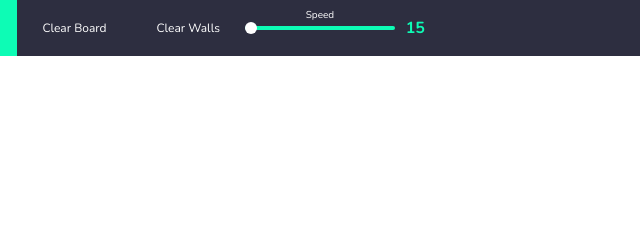
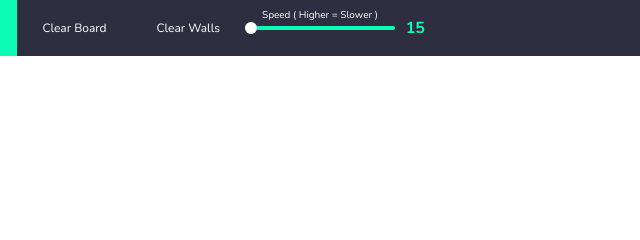
Before and after one commit to Adrian-Forde-1/Pathfinding-Visualizer, a website with bundled scripts: page index.html in a window 1280 px wide. Shown: the top 240 px of the page, 573-1213 px from the left. Built offline with nearby package versions, Linux system fonts and the light colour scheme.

Commit message:
Updated speed UI. Make speed value change whenever slider value's input event is called and change speed slider description

```diff
--- a/index.html
+++ b/index.html
@@ -36,7 +36,7 @@
             <button id="clear-walls">Clear Walls</button>
           </li>
           <li class="nav-list__item">
-            <span class="nav-list__item__input-lbl">Speed</span>
+            <span class="nav-list__item__input-lbl">Speed ( Higher = Slower )</span>
             <input id="algo-speed-slider" type="range" min="15" max="80" step="5" value="15" />
             <span class="nav-list__item__info-text" id="algo-speed-slider-value"></span>
           </li>
--- a/src/javascript/Visualization/VisualizeAnimations.js
+++ b/src/javascript/Visualization/VisualizeAnimations.js
@@ -11,9 +11,8 @@ if (speedSlider !== null && speedSliderValue !== null) {
   // backTrackNodeAnimTime = parseInt(speedSlider.value);
   speedSliderValue.innerHTML = speedSlider.value;
 
-  speedSlider.addEventListener("change", (e) => {
+  speedSlider.addEventListener("input", (e) => {
     visitedNodeAnimTime = parseInt(e.target.value);
-    // backTrackNodeAnimTime = parseInt(e.target.value);
     speedSliderValue.innerHTML = e.target.value;
   });
 }
--- a/src/styles/_nav.scss
+++ b/src/styles/_nav.scss
@@ -134,6 +134,7 @@
       transform: translateX(-50%);
       font-size: 10px;
       color: #fff;
+      white-space: nowrap;
     }
   }
 }
```
Also changed, not shown: src/styles/styles.css, 1 other file.
